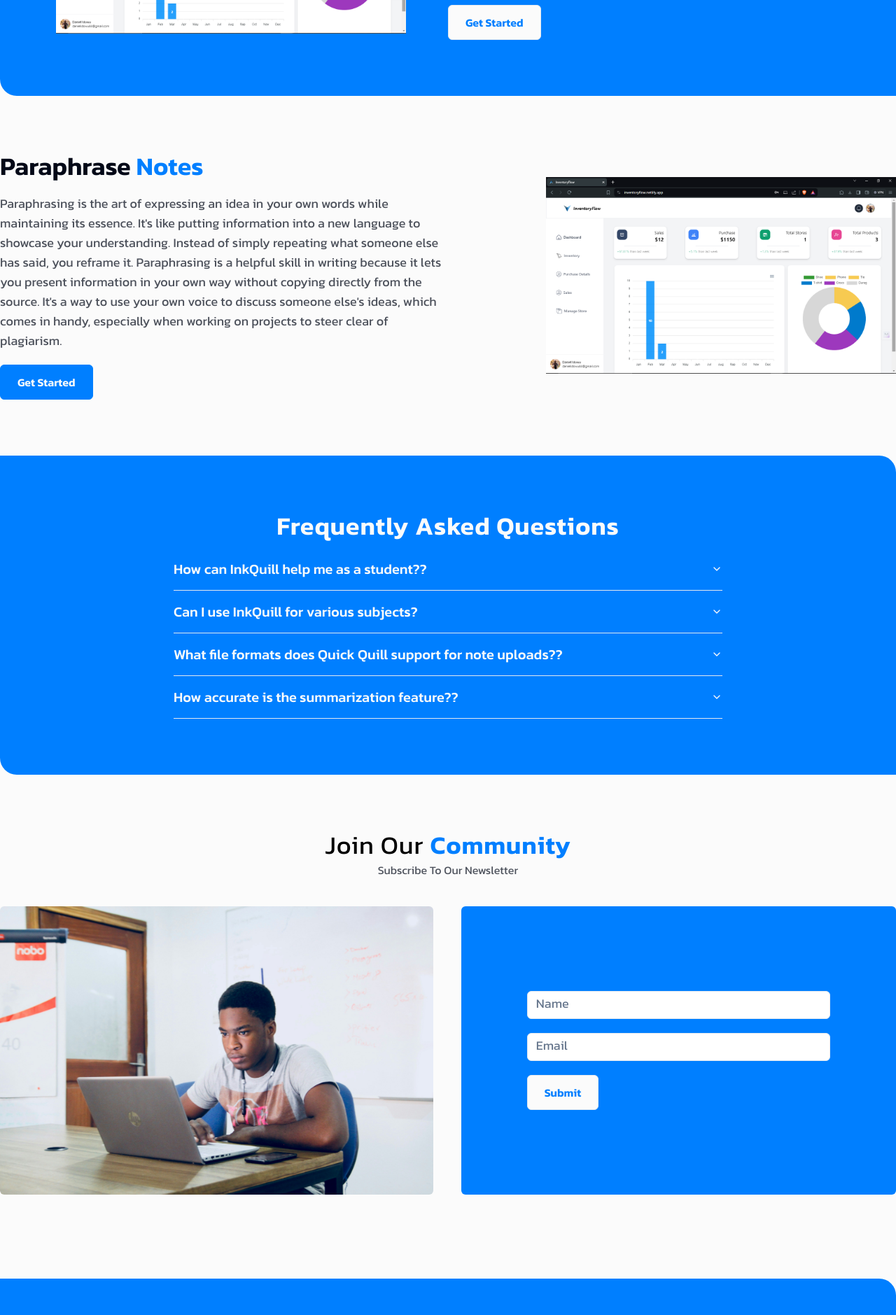
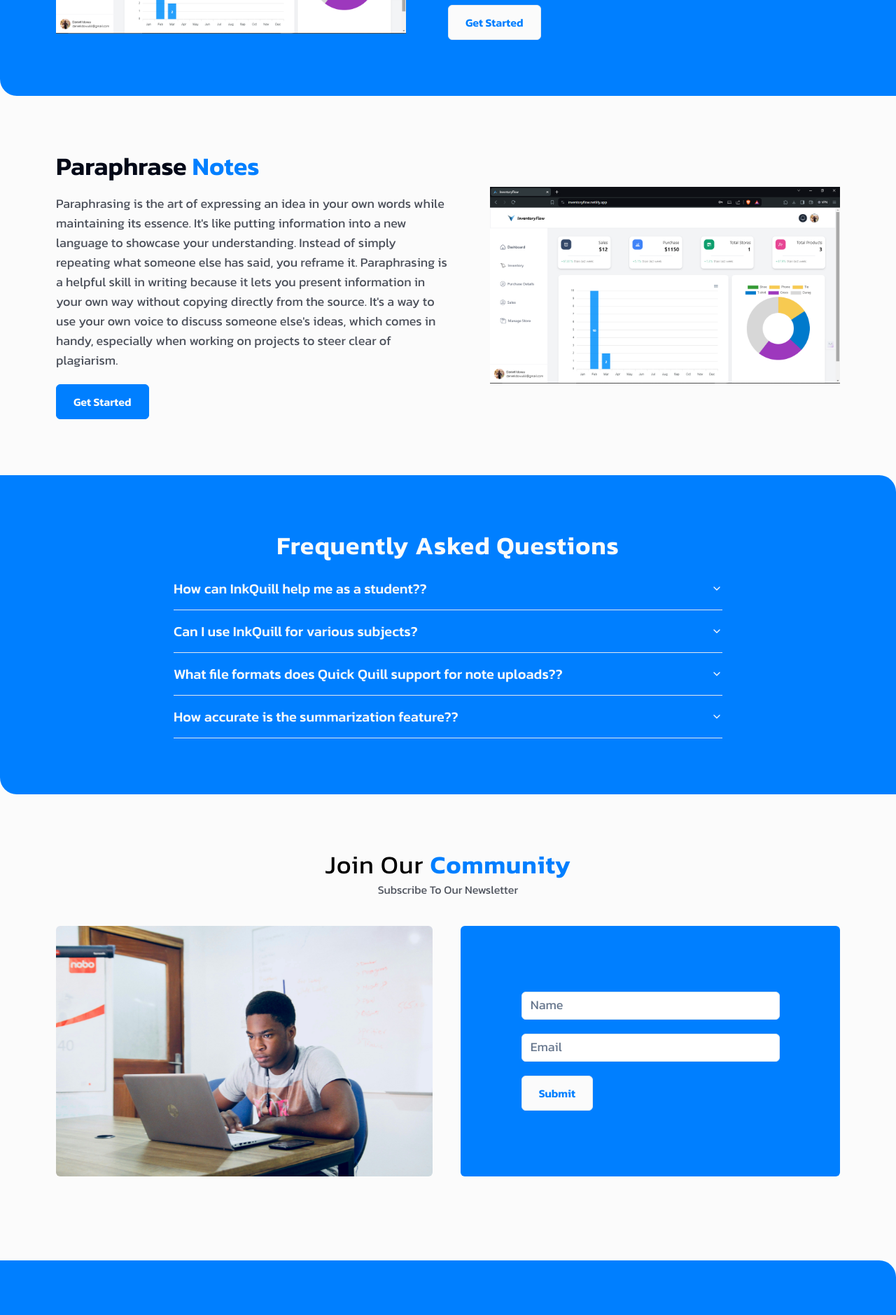
Before and after one commit to daniel-idowu-01/inkquill, a Next.js app: page / in a window 1280 px wide. Shown: the part 1280-3159 px from the top of the page at 70% size. Built offline with nearby package versions, Linux system fonts and the light colour scheme.

Commit message:
fix: updated UI(1)

```diff
--- a/app/components/Newsletter.tsx
+++ b/app/components/Newsletter.tsx
@@ -5,7 +5,7 @@
 
 const Newsletter = () => {
   return (
-    <div className="py-10 lg:py-20">
+    <div className="p-10 lg:p-20">
       <section className="text-center w-[90%] lg:w-[60%] mx-auto">
         <p className="text-black text-2xl md:text-4xl tracking-wide mb-1">
           Join Our{" "}
--- a/app/components/Paraphrase.tsx
+++ b/app/components/Paraphrase.tsx
@@ -4,7 +4,7 @@
 
 const Paraphrase = () => {
   return (
-    <section className="flex flex-col-reverse lg:flex-row gap-10 lg:gap-0 justify-between items-center py-10 lg:py-20 rounded-tr-3xl rounded-bl-3xl">
+    <section className="flex flex-col-reverse lg:flex-row gap-10 lg:gap-0 justify-between items-center p-10 lg:p-20 rounded-tr-3xl rounded-bl-3xl">
       <article className="lg:w-1/2">
         <p className="text-4xl font-semibold">
           Paraphrase <span className="text-azure-blue">Notes</span>{" "}
@@ -19,7 +19,9 @@
           own voice to discuss someone else's ideas, which comes in handy,
           especially when working on projects to steer clear of plagiarism.
         </p>
-        <Button whiteBg={false} label="Get Started" />
+        <div className="bg-azure-blue md:bg-transparent w-fit rounded-md">
+          <Button whiteBg={false} label="Get Started" />
+        </div>
       </article>
 
       <article className="lg:w-1/2 flex justify-end">
--- a/app/summarizer/page.tsx
+++ b/app/summarizer/page.tsx
@@ -27,7 +27,7 @@
           <div className="flex justify-center">
             <Link
               href="/summarizer/paste-text"
-              className="border border-azure-blue text-azure-blue px-4 py-3 rounded-md"
+              className="border border-azure-blue text-azure-blue hover:bg-azure-blue hover:text-cotton-white px-4 py-3 rounded-md transition-all"
             >
               Paste Text
             </Link>
```
